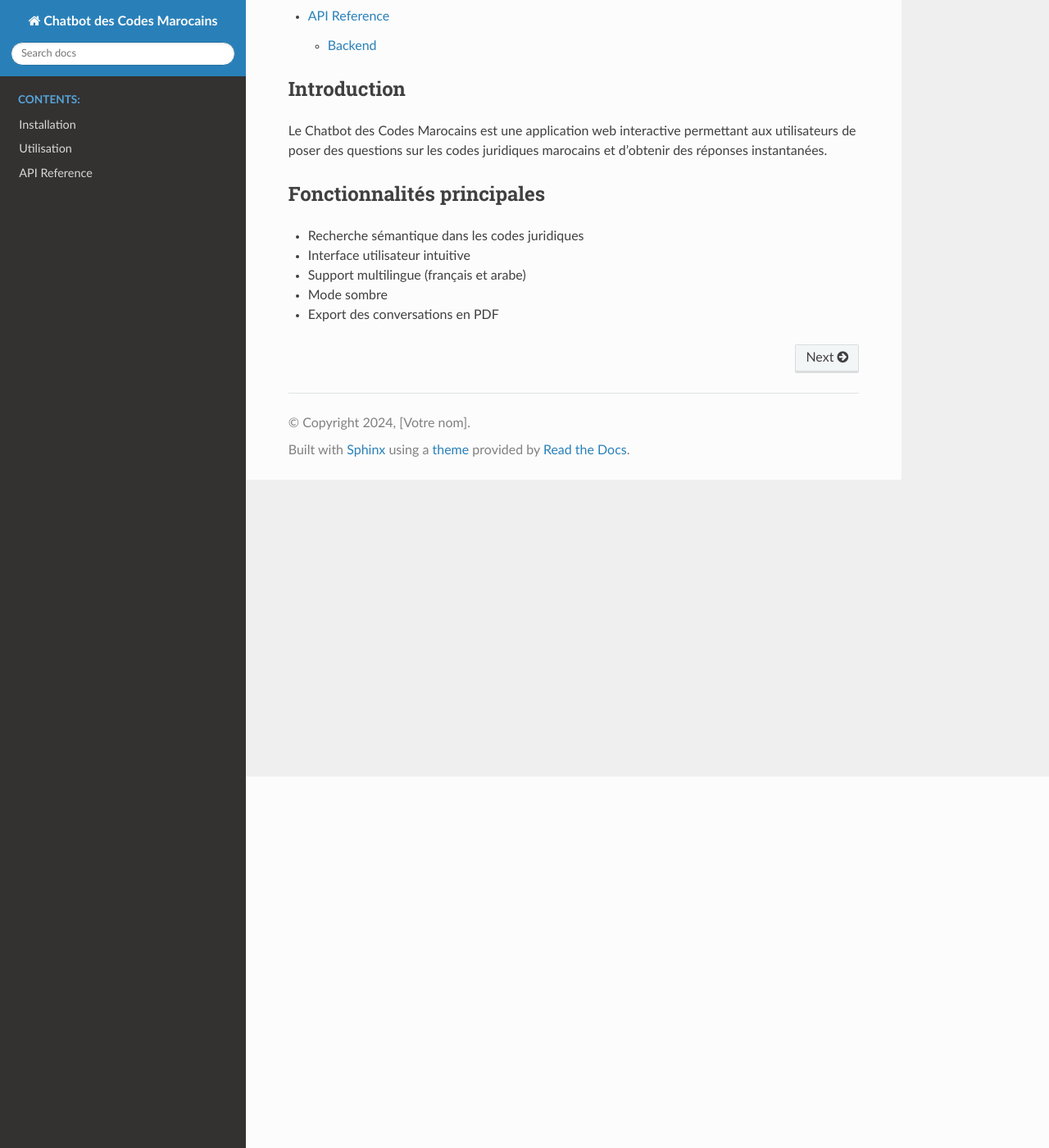
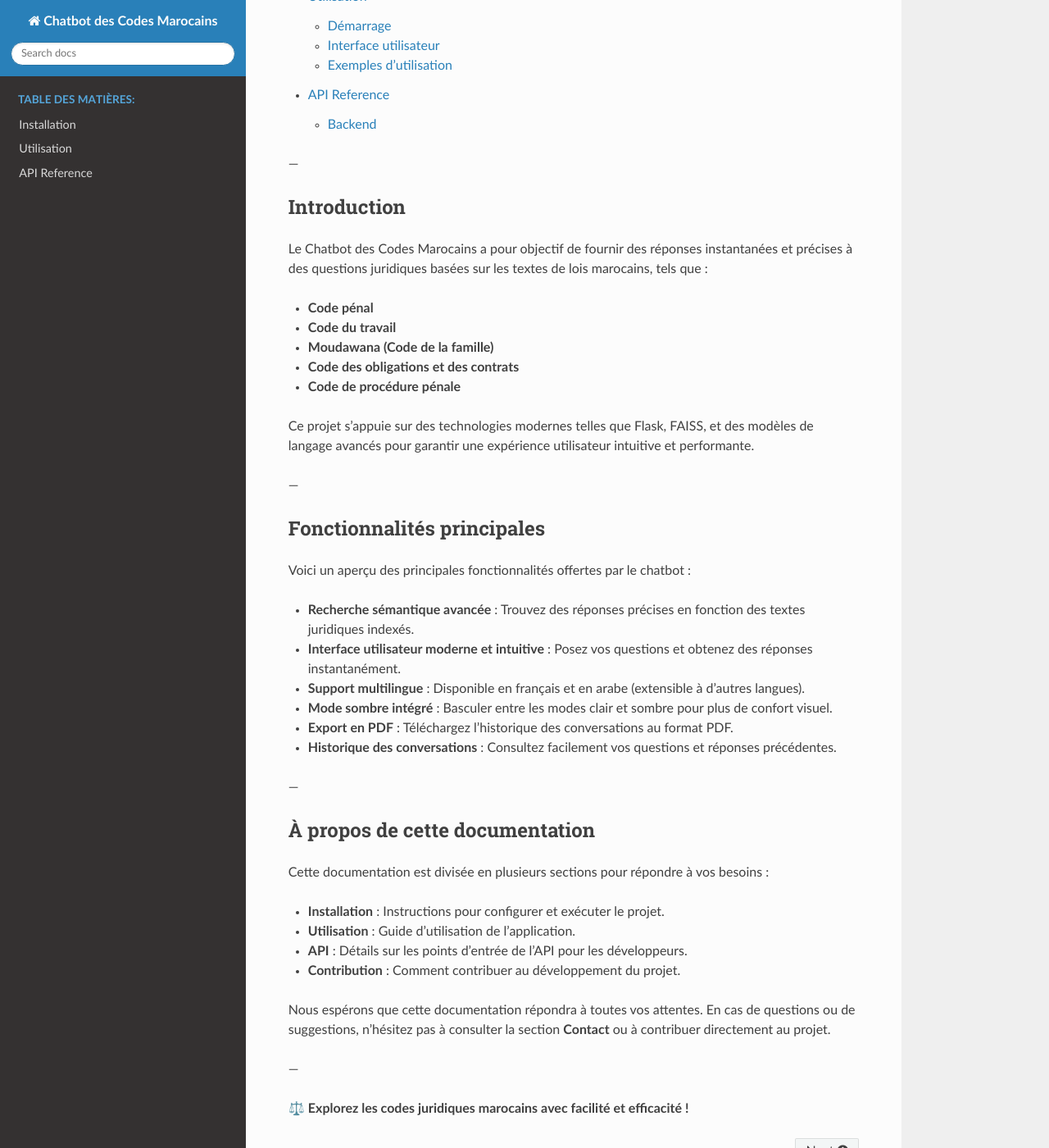
Before and after one commit to ilyass-ouzzou/ChatLaw-, a Sphinx documentation site: the page built from docs/source/index.rst, in a window 1280 px wide and 1400 px high, scrolled down 453 px. Shown: the whole window at 82% size. Built offline with Sphinx 7.4.7 and the Read the Docs theme 3.1.0, drawn with Linux system fonts in a browser that asks for light colours; pages that are not in the unit, such as notebooks, are missing from menus; some of the changed text lies outside the part shown.

Commit message:
documentatiooooon

```diff
--- a/docs/source/index.rst
+++ b/docs/source/index.rst
@@ -1,26 +1,60 @@
-Bienvenue dans la documentation du Chatbot des Codes Marocains
-============================================================
+Bienvenue dans la Documentation du Chatbot des Codes Marocains
+==============================================================
+
+**Chatbot des Codes Marocains** est une application web interactive conçue pour simplifier l'accès aux informations contenues dans les principaux codes juridiques marocains. Cette documentation vous guidera à travers l'installation, l'utilisation, l'API, et les options de contribution pour ce projet.
 
 .. toctree::
    :maxdepth: 2
-   :caption: Contents:
+   :caption: Table des matières:
 
    installation
    utilisation
    api
    contribution
 
+---
+
 Introduction
------------
+------------
 
-Le Chatbot des Codes Marocains est une application web interactive permettant aux utilisateurs
-de poser des questions sur les codes juridiques marocains et d'obtenir des réponses instantanées.
+Le Chatbot des Codes Marocains a pour objectif de fournir des réponses instantanées et précises à des questions juridiques basées sur les textes de lois marocains, tels que :
+
+- **Code pénal**
+- **Code du travail**
+- **Moudawana (Code de la famille)**
+- **Code des obligations et des contrats**
+- **Code de procédure pénale**
+
+Ce projet s'appuie sur des technologies modernes telles que Flask, FAISS, et des modèles de langage avancés pour garantir une expérience utilisateur intuitive et performante.
+
+---
 
 Fonctionnalités principales
--------------------------
+---------------------------
 
-* Recherche sémantique dans les codes juridiques
-* Interface utilisateur intuitive
-* Support multilingue (français et arabe)
-* Mode sombre
-* Export des conversations en PDF
+Voici un aperçu des principales fonctionnalités offertes par le chatbot :
+
+- **Recherche sémantique avancée** : Trouvez des réponses précises en fonction des textes juridiques indexés.
+- **Interface utilisateur moderne et intuitive** : Posez vos questions et obtenez des réponses instantanément.
+- **Support multilingue** : Disponible en français et en arabe (extensible à d'autres langues).
+- **Mode sombre intégré** : Basculer entre les modes clair et sombre pour plus de confort visuel.
+- **Export en PDF** : Téléchargez l'historique des conversations au format PDF.
+- **Historique des conversations** : Consultez facilement vos questions et réponses précédentes.
+
+---
+
+À propos de cette documentation
+-------------------------------
+
+Cette documentation est divisée en plusieurs sections pour répondre à vos besoins :
+
+- **Installation** : Instructions pour configurer et exécuter le projet.
+- **Utilisation** : Guide d'utilisation de l'application.
+- **API** : Détails sur les points d'entrée de l'API pour les développeurs.
+- **Contribution** : Comment contribuer au développement du projet.
+
+Nous espérons que cette documentation répondra à toutes vos attentes. En cas de questions ou de suggestions, n'hésitez pas à consulter la section **Contact** ou à contribuer directement au projet.
+
+---
+
+⚖️ **Explorez les codes juridiques marocains avec facilité et efficacité !**
```
